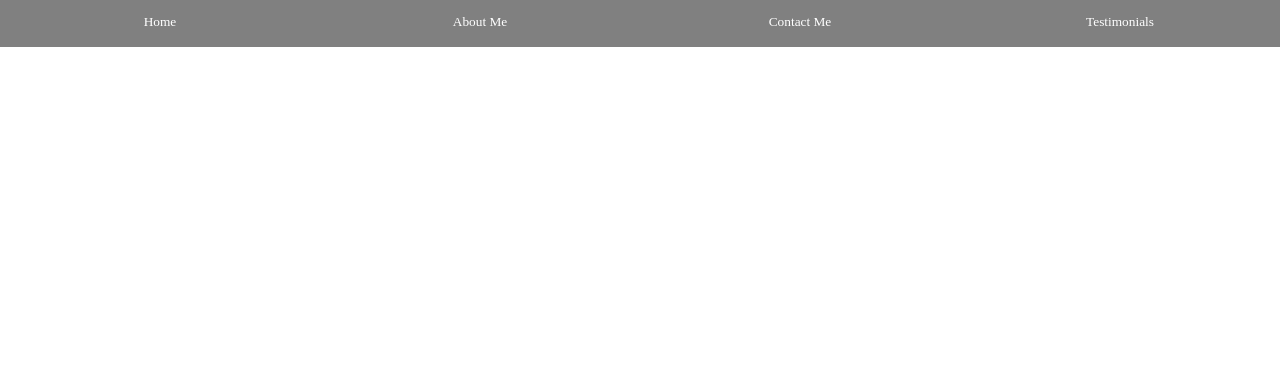
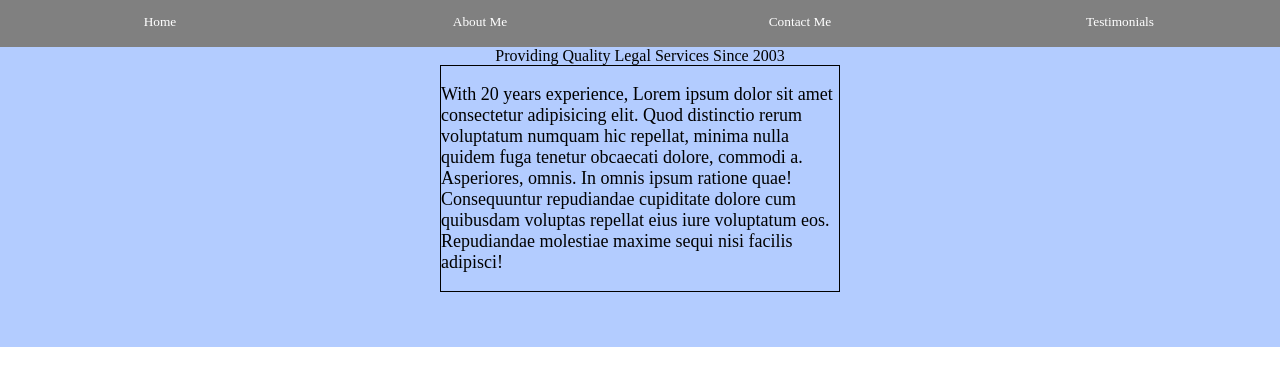
Before and after one commit to langleyCon/webpage, a plain HTML site: page index.html in a window 1280 px wide. Shown: the part 203-588 px from the top of the page. Drawn offline with Linux system fonts and the light colour scheme.

Commit message:
Add intro section

```diff
--- a/index.html
+++ b/index.html
@@ -35,8 +35,11 @@
         <button class="menu-item">Testimonials</button>
     </div>
 
-    <div class="intro-container">
-        <div class="intro"></div>
+    <div class="intro-container" id="home">
+        <div class="intro-title">Providing Quality Legal Services Since 2003</div>
+        <div class="intro-text">
+            <p> With 20 years experience, Lorem ipsum dolor sit amet consectetur adipisicing elit. Quod distinctio rerum voluptatum numquam hic repellat, minima nulla quidem fuga tenetur obcaecati dolore, commodi a. Asperiores, omnis. In omnis ipsum ratione quae! Consequuntur repudiandae cupiditate dolore cum quibusdam voluptas repellat eius iure voluptatum eos. Repudiandae molestiae maxime sequi nisi facilis adipisci!</p>
+        </div>
     </div>
 
 
--- a/style.css
+++ b/style.css
@@ -101,3 +101,21 @@ body {
     background-color: white;
     color: black;
 }
+
+.intro-container {
+    display: flex;
+    background-color: #b3ccff;
+    height: 300px;
+    align-items: center;
+    flex-direction: column;
+}
+
+.intro-text {
+    border: 1px solid black;
+    width: 400px;
+}
+
+.intro-text p {
+    font-size: large;
+
+}
```
